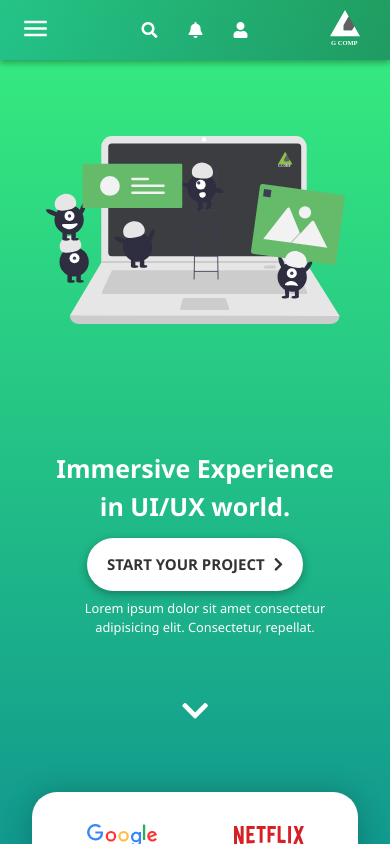
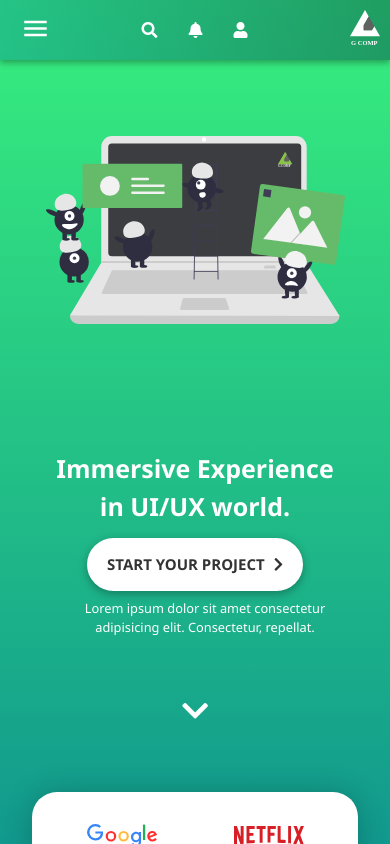
Before and after one commit to PavanKumar-V/g-comp, a website: page public/index.html in a window 390 px wide. Drawn offline with nearby package versions, Linux system fonts and the light colour scheme.

Commit message:
initial commit

```diff
--- a/public/css/main.css
+++ b/public/css/main.css
@@ -567,7 +567,7 @@ button:focus {
     margin: 0;
     width: 30px;
     top: 10px;
-    right: 30px;
+    right: 10px;
     position: absolute;
 
   }
```
